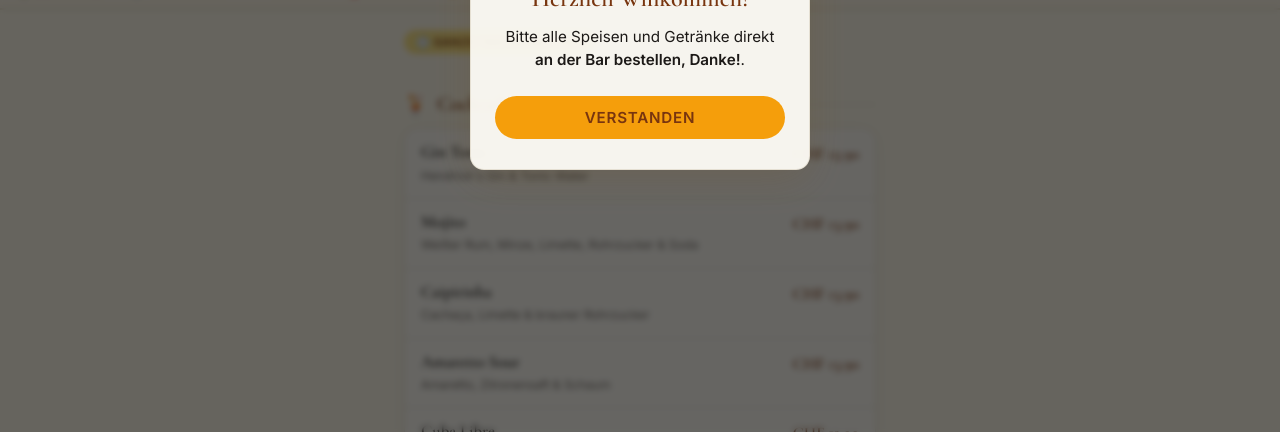
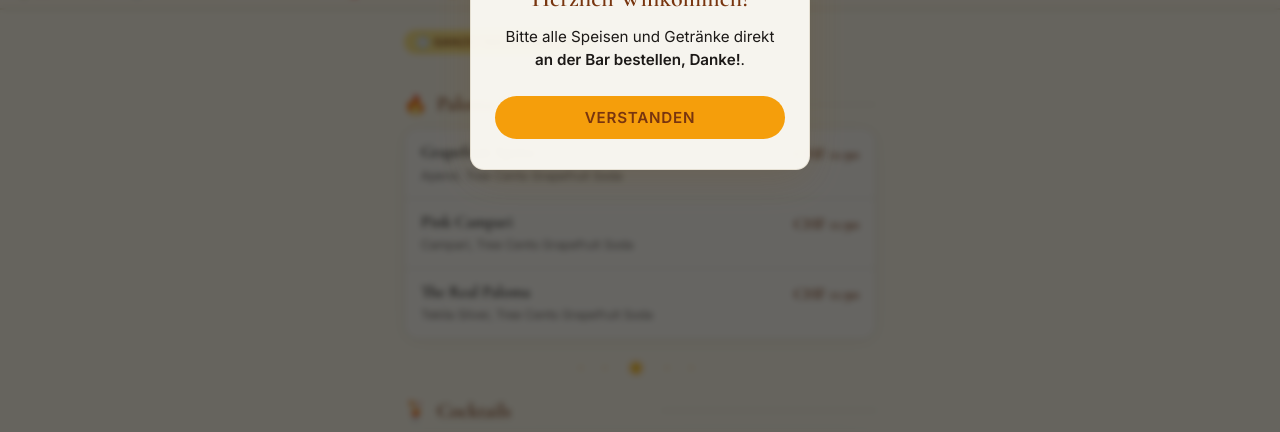
Before and after one commit to Crystal-Network/So-active_summerkarte, a plain HTML site: page index.html in a window 1280 px wide. Shown: the part 368-800 px from the top of the page. Drawn offline with nearby package versions, Linux system fonts and the light colour scheme.

Commit message:
add paloma special

```diff
--- a/index.html
+++ b/index.html
@@ -561,6 +561,38 @@
             <div class="menu-page">
 
                 <div class="time-badge">🕐 Ganze Tag erhältlich</div>
+
+                <!-- Paloma Specials -->
+                <div class="sub-head">
+                    <span class="sub-head__emoji">🔥</span>
+                    <h2 class="sub-head__label">Paloma Specials</h2>
+                    <div class="sub-head__line"></div>
+                </div>
+                <div class="menu-card">
+                    <div class="menu-item">
+                        <div class="item__info">
+                            <div class="item__name">Grapefruit Spritz</div>
+                            <div class="item__desc">Aperol, Tree Cents Grapefruit Soda</div>
+                        </div>
+                        <div class="item__price">CHF 11.90</div>
+                    </div>
+                    <div class="menu-item">
+                        <div class="item__info">
+                            <div class="item__name">Pink Campari</div>
+                            <div class="item__desc">Campari, Tree Cents Grapefruit Soda</div>
+                        </div>
+                        <div class="item__price">CHF 11.90</div>
+                    </div>
+                    <div class="menu-item">
+                        <div class="item__info">
+                            <div class="item__name">The Real Paloma</div>
+                            <div class="item__desc">Tekila Silver, Tree Cents Grapefruit Soda</div>
+                        </div>
+                        <div class="item__price">CHF 11.90</div>
+                    </div>
+                </div>
+
+                <div class="sun-divider">· · ☀️ · ·</div>
 
                 <!-- Cocktails -->
                 <div class="sub-head">
```
